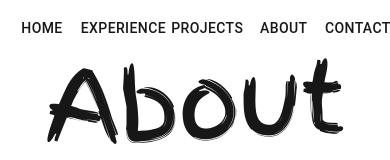
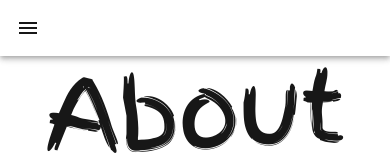
Before and after one commit to willblake01/portfolio, a Next.js app: page /about in a window 390 px wide. Shown: the top 160 px of the page. Built offline with nearby package versions, Linux system fonts and the light colour scheme.

Commit message:
Add mobile app bar

```diff
--- a/app/about/page.tsx
+++ b/app/about/page.tsx
@@ -1,3 +1,4 @@
+'use client'
 import { Box, Card, Grid2, Typography } from '@mui/material'
 import AppBar from '../components/AppBar'
 import about from './data/about.json'
--- a/app/components/AppBar.tsx
+++ b/app/components/AppBar.tsx
@@ -1,6 +1,13 @@
 import { Box, Button } from '@mui/material'
+import { useTheme } from '@mui/material/styles'
+import useMediaQuery from '@mui/material/useMediaQuery'
+import MobileAppBar from './MobileAppBar'
 
-const AppBar = () => (
+const AppBar = () => {
+  const theme = useTheme()
+  const matches = useMediaQuery(theme.breakpoints.up('sm'))
+
+  return matches ? (
     <Box sx={{ display: 'flex' }}>
       <Button
         component="a"
@@ -58,5 +65,8 @@ const AppBar = () => (
         contact
       </Button>
     </Box>
+  ) : (
+    <MobileAppBar />
   )
+}
 export default AppBar
--- /dev/null
+++ b/app/components/DrawerList.tsx
@@ -0,0 +1,63 @@
+import * as React from 'react'
+import Box from '@mui/material/Box'
+import {
+  Drawer,
+  Link,
+  List,
+  ListItem,
+  ListItemButton,
+  ListItemIcon,
+  ListItemText,
+} from '@mui/material'
+import HomeIcon from '@mui/icons-material/Home'
+import ChecklistIcon from '@mui/icons-material/Checklist'
+import ContactMailIcon from '@mui/icons-material/ContactMail'
+import InfoIcon from '@mui/icons-material/Info'
+import DashboardIcon from '@mui/icons-material/Dashboard'
+
+interface DrawerListProps {
+  open: boolean
+  toggleDrawer: (open: boolean) => () => void
+}
+
+const drawerOptions = [
+  { text: 'Home', icon: <HomeIcon />, route: '/' },
+  { text: 'Experience', icon: <ChecklistIcon />, route: '/experience' },
+  { text: 'Projects', icon: <DashboardIcon />, route: '/projects' },
+  { text: 'About', icon: <InfoIcon />, route: '/about' },
+  { text: 'Contact', icon: <ContactMailIcon />, route: '/contact' },
+]
+
+const DrawerList: React.FC<DrawerListProps> = ({ open, toggleDrawer }) => {
+  const DrawerList = (
+    <Box sx={{ width: 250 }} role="presentation" onClick={toggleDrawer(false)}>
+      <List>
+        {drawerOptions.map((section, index) => (
+          <Link
+            color="inherit"
+            href={section.route}
+            key={section.text}
+            underline="none"
+          >
+            <ListItem key={section.text} disablePadding>
+              <ListItemButton>
+                <ListItemIcon>{section.icon}</ListItemIcon>
+                <ListItemText primary={section.text} />
+              </ListItemButton>
+            </ListItem>
+          </Link>
+        ))}
+      </List>
+    </Box>
+  )
+
+  return (
+    <div>
+      <Drawer open={open} onClose={toggleDrawer(false)}>
+        {DrawerList}
+      </Drawer>
+    </div>
+  )
+}
+
+export default DrawerList
--- /dev/null
+++ b/app/components/MobileAppBar.tsx
@@ -0,0 +1,43 @@
+'use client'
+import * as React from 'react'
+import AppBar from '@mui/material/AppBar'
+import Box from '@mui/material/Box'
+import { IconButton, Toolbar } from '@mui/material'
+import MenuIcon from '@mui/icons-material/Menu'
+import DrawerList from './DrawerList'
+
+const MobileAppBar = () => {
+  const [open, setOpen] = React.useState(false)
+
+  const toggleDrawer = (newOpen: boolean) => () => {
+    setOpen(newOpen)
+  }
+
+  return (
+    <Box sx={{ flexGrow: 1 }}>
+      <AppBar
+        sx={{
+          backgroundColor: 'var(--background)',
+          color: 'var(--foreground)',
+        }}
+        position="static"
+      >
+        <Toolbar>
+          <IconButton
+            size="large"
+            edge="start"
+            color="inherit"
+            aria-label="menu"
+            sx={{ mr: 2 }}
+            onClick={toggleDrawer(true)}
+          >
+            <MenuIcon />
+          </IconButton>
+          <DrawerList open={open} toggleDrawer={toggleDrawer} />
+        </Toolbar>
+      </AppBar>
+    </Box>
+  )
+}
+
+export default MobileAppBar
--- a/app/contact/page.tsx
+++ b/app/contact/page.tsx
@@ -1,3 +1,4 @@
+'use client'
 import { Box, Typography } from '@mui/material'
 import AppBar from '../components/AppBar'
 import ContactCard from './components/ContactCard'
--- a/app/experience/page.tsx
+++ b/app/experience/page.tsx
@@ -1,3 +1,4 @@
+'use client'
 import { Box, Typography } from '@mui/material'
 import AppBar from '../components/AppBar'
 import experience from './data/experience.json'
--- a/app/projects/page.tsx
+++ b/app/projects/page.tsx
@@ -1,3 +1,4 @@
+'use client'
 import { Box, Grid2, Typography } from '@mui/material'
 import AppBar from '../components/AppBar'
 import Enterprise from './components/Enterprise'
```
Lines whose indentation alone changed are shown as unchanged.
